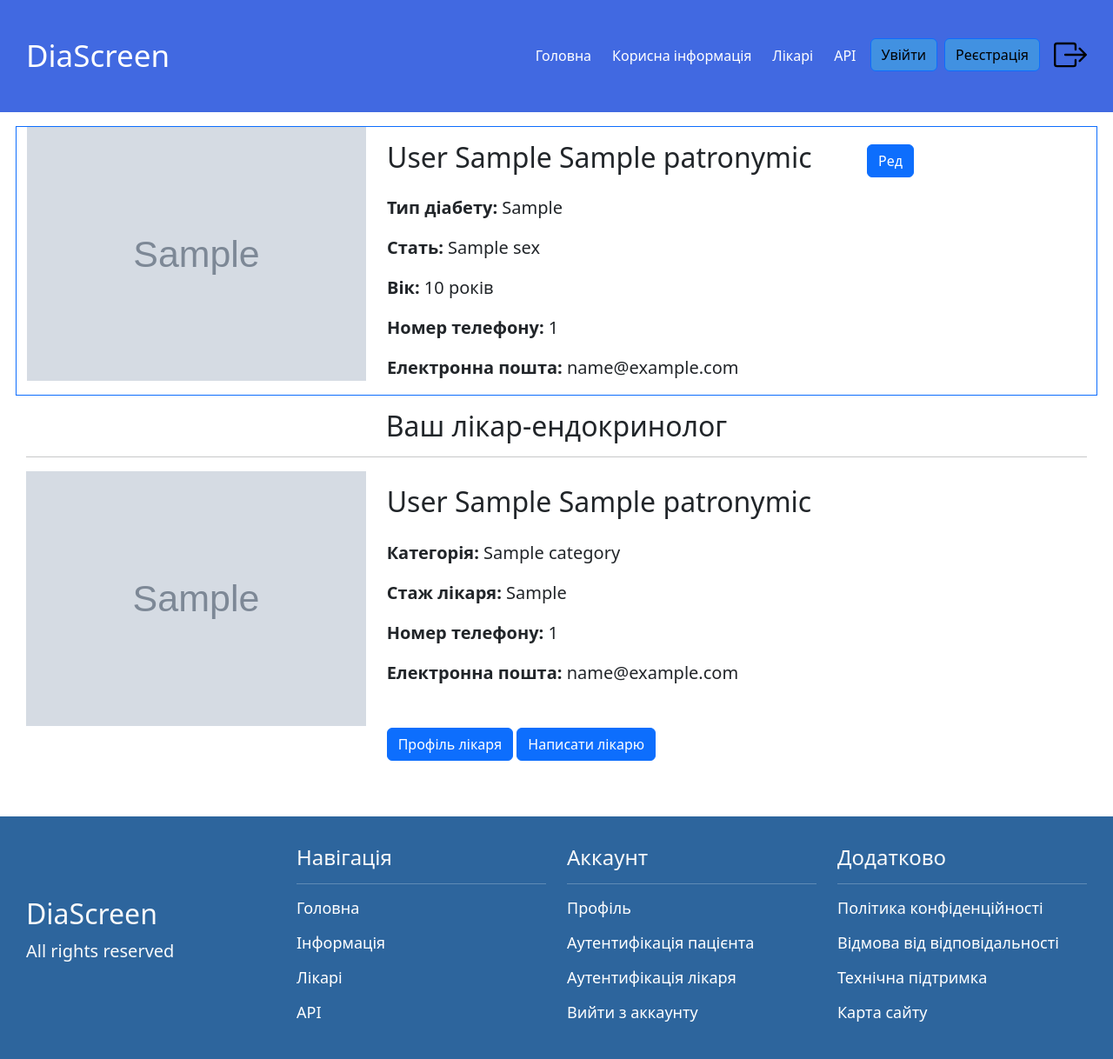
After one commit to maisner44/diabet_classification_microservice, a Django app: template diabetes_proj/templates/patient_profile.html in a window 1280 px wide. The commit adds this page. Shown: the whole page at 87% size. Run offline with Django 5.2, Linux system fonts and the light colour scheme; the template is opened without the code that fills it: most values are stand-ins (such as "Sample title", 1, 10 or a date in 2020); grey boxes marked "Sample" are stand-in pictures; some libraries are stand-ins or nearby versions.

Commit message:
Patient profile before error

```diff
--- a/diabetes_proj/login/models.py
+++ b/diabetes_proj/login/models.py
@@ -149,6 +149,9 @@ class Patient(DiaScreenUser):
         """
         if self.weight and self.height:
             self.body_mass_index = self.calculate_BMI()
+        if self.diabet_type == 1:
+            self.is_oninsuline = True
+
         super().save(*args, **kwargs)
 
         group = Group.objects.get(name='Patients')
--- a/diabetes_proj/profiles/forms.py
+++ b/diabetes_proj/profiles/forms.py
@@ -8,3 +8,7 @@ class FeedbackForm(forms.ModelForm):
         widgets = {
             'feedback_text': forms.Textarea(attrs={'maxlength': 1000, 'minlength': 20, 'required': True}),
         }
+
+
+class DoctorLinkForm(forms.Form):
+    unique_connect_token = forms.CharField(max_length=255, required=True)
--- a/diabetes_proj/profiles/urls.py
+++ b/diabetes_proj/profiles/urls.py
@@ -1,6 +1,7 @@
 from django.urls import path
-from .views import DoctorProfile
+from .views import DoctorProfile, patient_profile
 
 urlpatterns = [
     path('doctor/<int:pk>', DoctorProfile.as_view(), name='doctor_profile'),
+    path('patient/<int:pk>', patient_profile, name='patient_profile'),
 ]
--- a/diabetes_proj/templates/doctor_profile.html
+++ b/diabetes_proj/templates/doctor_profile.html
@@ -119,7 +119,7 @@
         </div>
     </div>
 </section>
-{% if not user.is_authenticated and not is_doctor %}
+{% if user.is_authenticated and not is_doctor %}
 <section id="section" class="my-3 feedback-form-section">
     <div class="container">
         <h2 class="text-center">Залиште свій власний відгук</h2>
--- a/diabetes_proj/templates/partials/_header.html
+++ b/diabetes_proj/templates/partials/_header.html
@@ -34,7 +34,7 @@
                                   Профіль
                               </a>
                               {% elif 'Patients' in user.groups.all|join:", " %}
-                              <a class="btn btn-primary header__button" href="#" role="button" data-bs-toggle="dropdown" aria-expanded="false">
+                              <a class="btn btn-primary header__button" href="{% url 'patient_profile' pk=user.pk %}">
                                   Профіль
                               </a>
                               {% endif %}
--- /dev/null
+++ b/diabetes_proj/templates/patient_profile.html
@@ -0,0 +1,97 @@
+
+{% extends 'base.html' %}
+{% load static %}
+
+
+{% block styles %}
+<link rel="stylesheet" href="{% static 'css/profile.css' %}">
+{% endblock styles %}
+
+
+{% block content %}
+
+<section id="section" class="my-3">
+    <div class="container">
+        <div class="row">
+            <div class="col-12 border border-primary">
+                <div class="row">
+                    <div class="col-md-4">
+                        <img src="{{ patient.avatar.url }}" class="profile-img" alt="аватар пацієнта">
+                    </div>
+                    <div class="col-md-8">
+                        <div class="row align-items-center my-3">
+                            <div class="col-md-8">
+                                {% if user.is_authenticated %}
+                                <h2>Перемога</h2>
+                                <h2>{{ user.pk }}</h2>
+                                {% endif %}
+                                <h2>{{ patient.last_name }} {{ patient.first_name }}  {{ patient.patronymic }}</h2>
+                            </div>
+                            <div class="col-md-4">
+                                <a href="#" class="btn btn-primary">Ред</a>
+                            </div>
+                        </div>
+                        <p class="fs-5"><span class="fw-semibold">Тип діабету:</span> {{ patient.diabet_type }}</p>
+                        <p class="fs-5"><span class="fw-semibold">Стать:</span> {{ patient.sex }}</p>
+                        <p class="fs-5"><span class="fw-semibold">Вік:</span> {{ patient.age }} років</p>
+                        <p class="fs-5"><span class="fw-semibold">Номер телефону:</span> {{ patient.phone_number }}</p>
+                        <p class="fs-5"><span class="fw-semibold">Електронна пошта:</span> {{ patient.email }}</p>
+                    </div>
+                </div>
+            </div>
+        </div>
+    </div>
+</section>
+<section id="section" class="my-3 doctor__section"></section>
+    <div class="container">
+        <h2 class="text-center my-3">Ваш лікар-ендокринолог</h2><hr>
+        <div class="row">
+            {% if patient.doctor_id is None %}
+            <div class="col-12">
+                <div class="row">
+                    <div class="col-12">
+                        <h5 class="text-center">У вас ще немає прив'язаного лікаря</h5>
+                    </div>
+                    <div class="row">
+                        <div class="col-md-6 mx-auto">
+                            <form method="post">
+                                {% csrf_token %}
+                                <div class="input-group mb-3">
+                                    <input type="text" class="form-control" placeholder="Введіть код лікаря" aria-label="Введіть код лікаря" aria-describedby="button-addon2" name="doctor_unique_token" required>
+                                    <button class="btn btn-primary" type="submit" id="button-addon2">Прив'язати лікаря</button>
+                                </div>
+                            </form>
+                        </div>
+                    </div>
+                </div>
+            </div>
+            {% else %}
+            <div class="col-12 mb-3">
+                <div class="row">
+                    <div class="col-md-4">
+                        <img src="{{ patient.doctor_id.avatar.url }}" class="profile__img" alt="аватар доктора">
+                    </div>
+                    <div class="col-md-8">
+                        <div class="row align-items-center my-3">
+                            <div class="col-md-8">
+                                <h2>{{ patient.doctor_id.last_name }} {{ patient.doctor_id.first_name }}  {{ patient.doctor_id.patronymic }}</h2>
+                            </div>
+                        </div>
+                        <p class="fs-5"><span class="fw-semibold">Категорія:</span> {{ patient.doctor_id.category }}</p>
+                        <p class="fs-5"><span class="fw-semibold">Стаж лікаря:</span> {{ patient.doctor_id.work_experience }}</p>
+                        <p class="fs-5"><span class="fw-semibold">Номер телефону:</span> {{ patient.doctor_id.phone_number }}</p>
+                        <p class="fs-5"><span class="fw-semibold">Електронна пошта:</span> {{ patient.doctor_id.email }}</p>
+                        <div class="row my-5">
+                            <div class="col-auto">
+                                <a href="{% url 'doctor_profile' pk=patient.doctor_id.id %}" class="btn btn-primary">Профіль лікаря</a>
+                                <a href="" class="btn btn-primary">Написати лікарю</a>
+                            </div>
+
+                        </div>
+                    </div>
+                </div>
+            </div>
+            {% endif %}
+        </div>
+    </div>
+{% endblock content %}
```
Also changed, not shown: diabetes_proj/profiles/views.py (+38 -2 lines).
